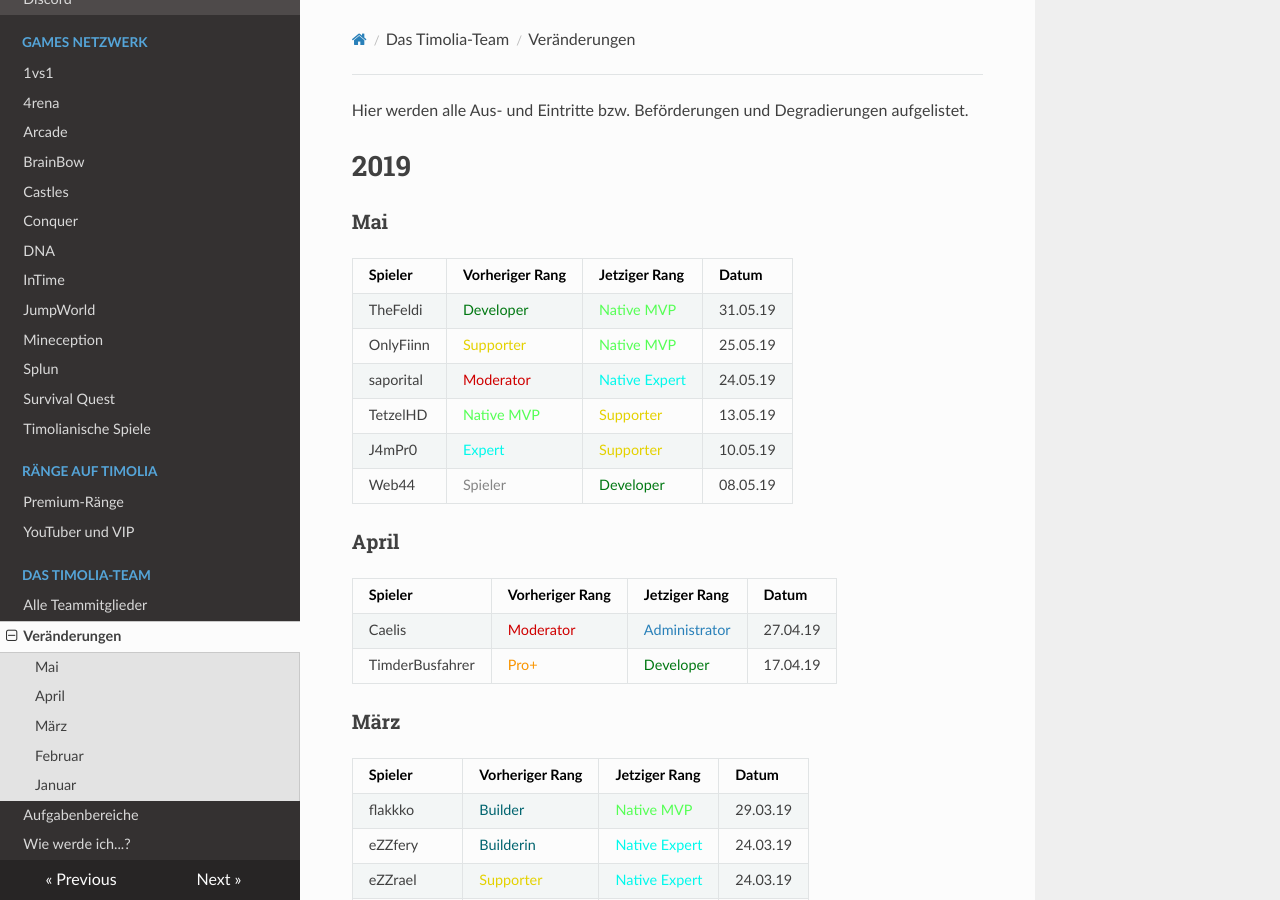
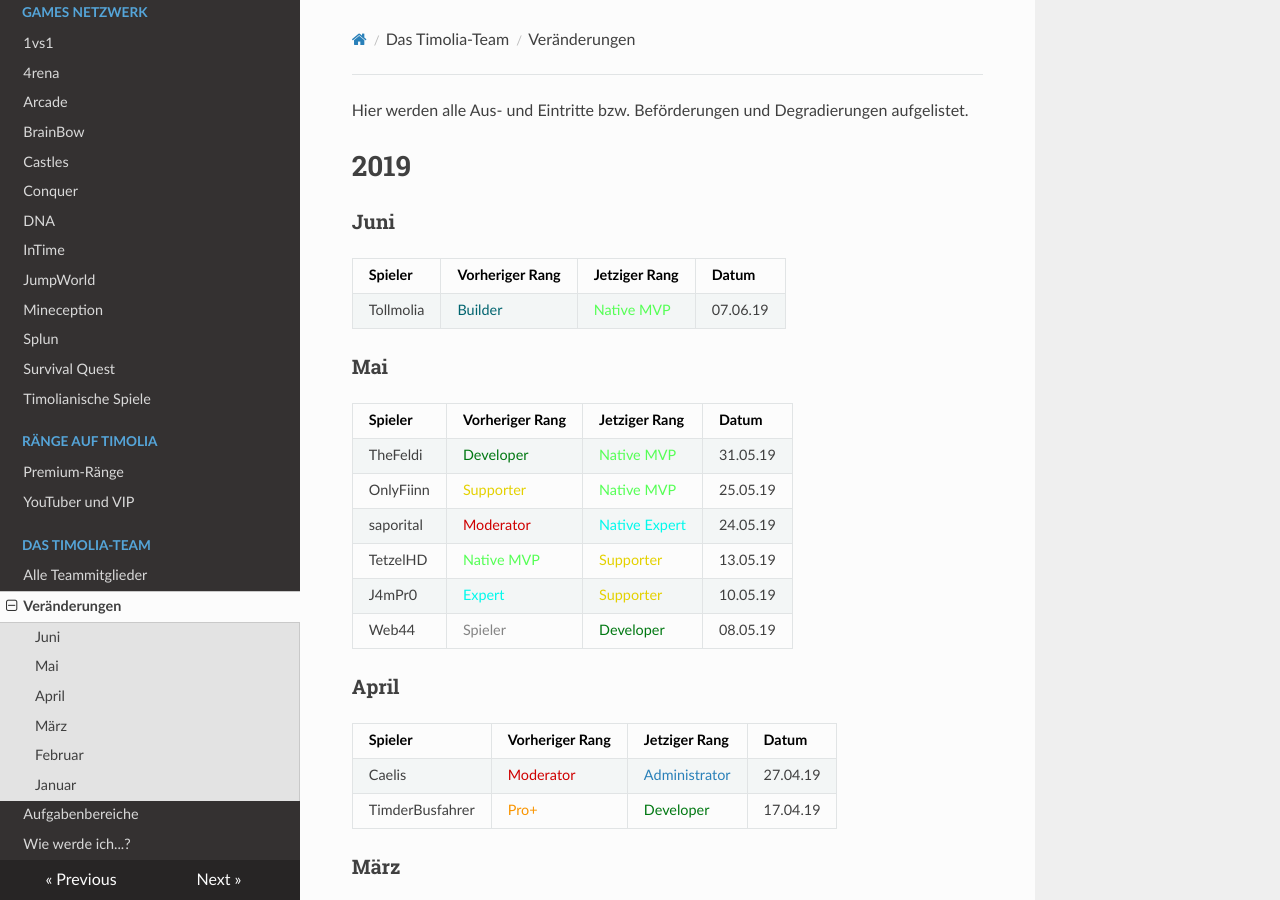
Before and after one commit to TimoliaDE/HowTo, an MkDocs documentation site: the page built from docs/team/changes.md, in a window 1280 px wide and 900 px high. Built offline with MkDocs 1.6.1, drawn with Linux system fonts in a browser that asks for light colours; nearby versions of some CDN libraries; old or Windows-style settings are respelled for this version of MkDocs.

Commit message:
Update changes.md

```diff
--- a/docs/team/changes.md
+++ b/docs/team/changes.md
@@ -1,6 +1,11 @@
 Hier werden alle Aus- und Eintritte bzw. Beförderungen und Degradierungen aufgelistet.
 
 # 2019
+
+###  <strong>Juni</strong>
+| Spieler | Vorheriger Rang | Jetziger Rang | Datum |
+| ------ | ------ | ------ | ------ |
+| Tollmolia | <span style="color:#00646F">Builder</span> | <span style="color:#55FF55">Native MVP</span> | 07.06.19 |
 
 ###  <strong>Mai</strong>
 | Spieler | Vorheriger Rang | Jetziger Rang | Datum |
```
